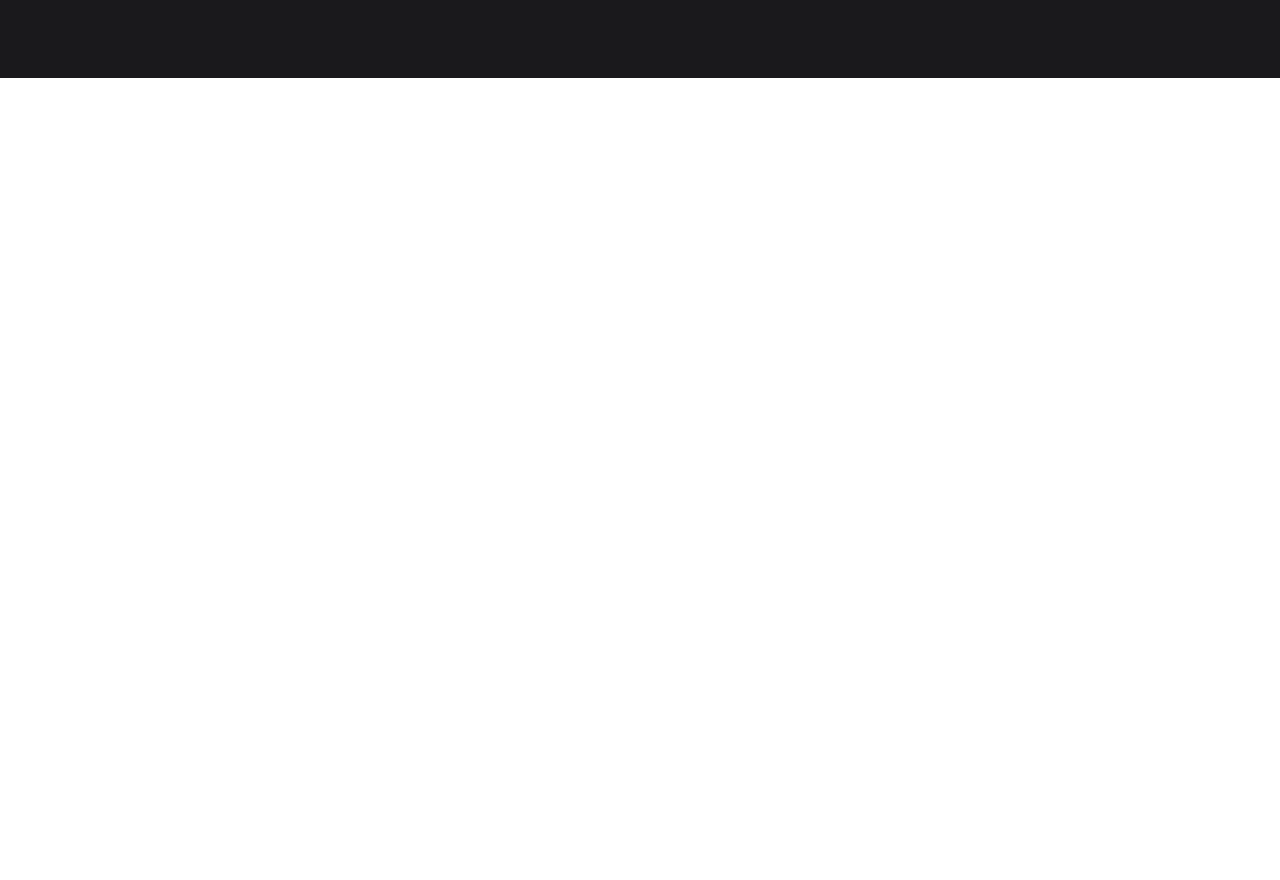
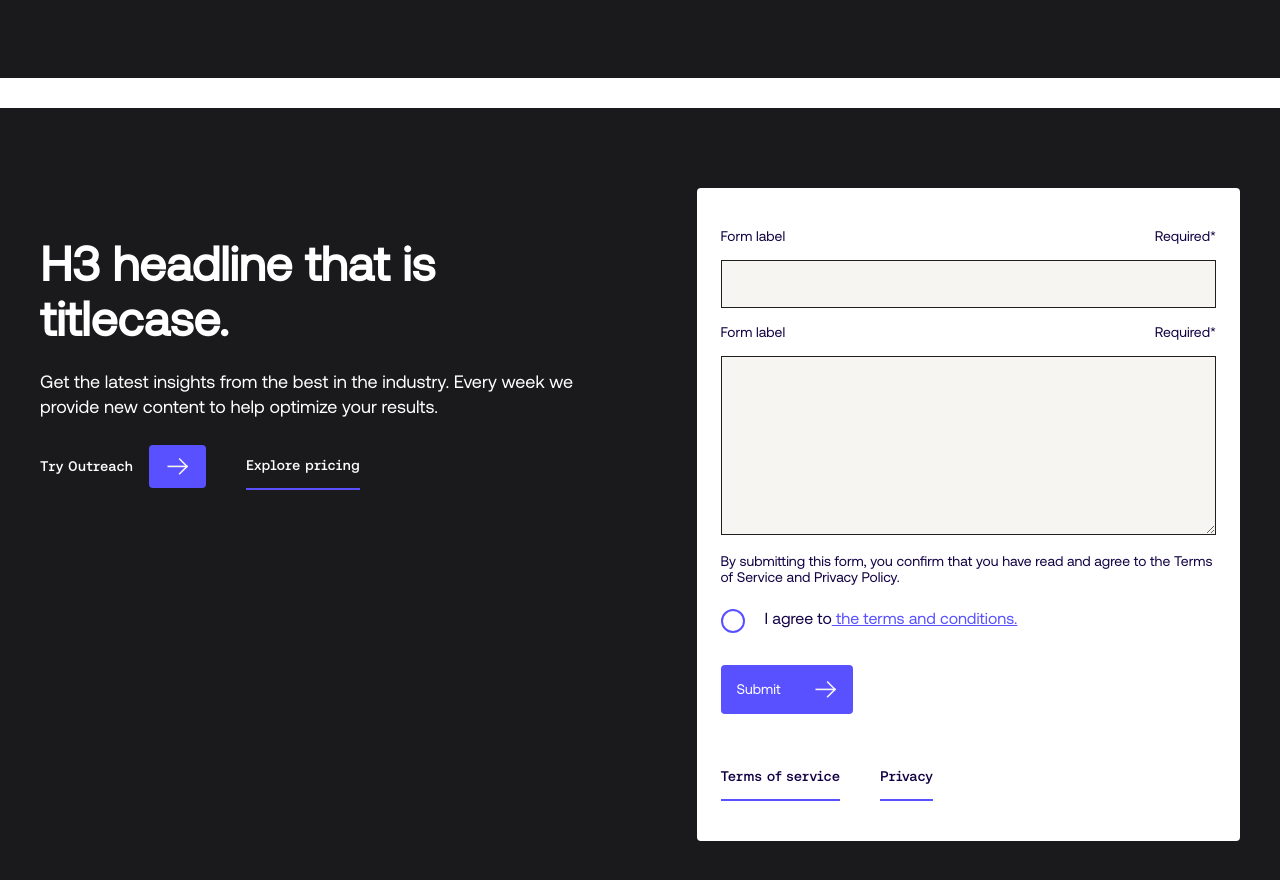
Before and after one commit to ErickRoo/pxpl, a Next.js app: page /components/PreFooter in a window 1280 px wide. Shown: the part 931-1811 px from the top of the page. Before the commit the page ends 1009 px from the top, so only its background shows below. Built offline with nearby package versions, Linux system fonts and the light colour scheme.

Commit message:
fix: add third pre-footer variant

```diff
--- a/components/blocks/pre_footer/pre_footer.tsx
+++ b/components/blocks/pre_footer/pre_footer.tsx
@@ -1,5 +1,6 @@
 import React, { FunctionComponent } from 'react'
 import OneColumnBody from 'components/generic/one-column-body/one-column-body'
+import FormPlaceHolder from 'components/generic/form-placeholder/form-placeholder'
 import styles from './pre_footer.module.scss'
 import PreFooterImageInterface from './pre_footer.interface'
 
@@ -47,6 +48,24 @@ const PreFooterImageBlock:FunctionComponent<{ block: PreFooterImageInterface }>
       )
     }
 
+    if (block.variant === 'form') {
+      return (
+        <section className={`${styles.wrapper}`}>
+          <OneColumnBody
+            className={styles.leftSide}
+            headline={block.headlineLeft}
+            headlineLevel={3}
+            description={block.description}
+            primaryCta={block.primaryCta}
+            secondaryCta={block.secondaryCta}
+          />
+          <div className={styles.rightSide}>
+            <FormPlaceHolder />
+          </div>
+        </section>
+      )
+    }
+
     return null
   }
 
--- a/pages/components/PreFooter.tsx
+++ b/pages/components/PreFooter.tsx
@@ -33,11 +33,27 @@ const placeholderPreFooterHeadlineBlock = {
   },
 } as PreFooterInterface
 
+const placeholderPreFooterFormBlock = {
+  variant: 'form',
+  headlineLeft: 'H3 headline that is titlecase.',
+  description: 'Get the latest insights from the best in the industry. Every week we provide new content to help optimize your results.',
+  primaryCta: {
+    ctaText: 'Try Outreach',
+    ctaLink: '#',
+  },
+  secondaryCta: {
+    ctaText: 'Explore pricing',
+    ctaLink: '#',
+  },
+} as PreFooterInterface
+
 const PreFooter: FC = () => (
   <div>
     <PreFooterImageBlock block={placeholderPreFooterImageBlock} />
     <div style={{ margin: '3rem' }} />
     <PreFooterImageBlock block={placeholderPreFooterHeadlineBlock} />
+    <div style={{ margin: '3rem' }} />
+    <PreFooterImageBlock block={placeholderPreFooterFormBlock} />
   </div>
 )
 
```
